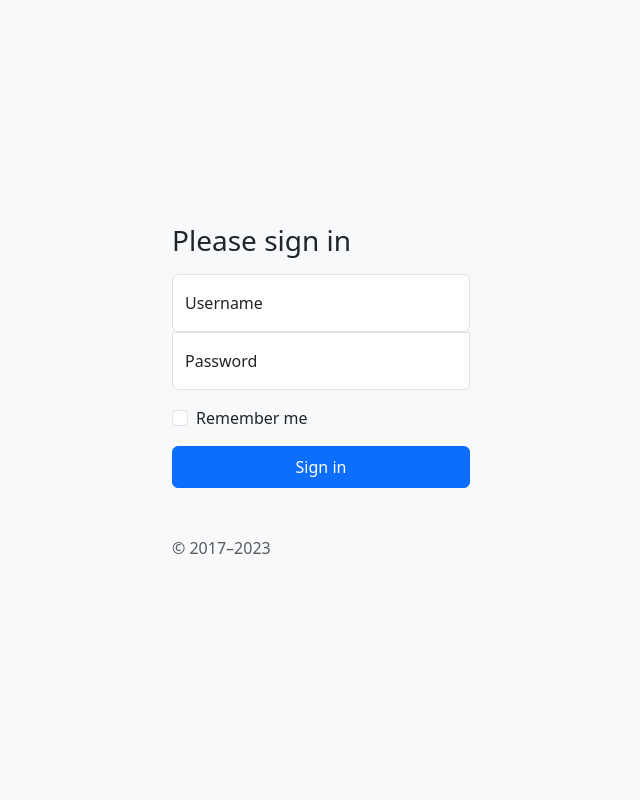
After one commit to FrenchRuin/PizzaDelivery, a FastAPI app: template app/templates/login.html in a window 1280 px wide. The commit adds this page. Shown: the whole page, without its empty margins (319-959 px from the left). Run offline with FastAPI, Linux system fonts and the light colour scheme; the template is opened without the code that fills it, so the values that code supplies are empty; parts of the project's set-up code (start-up, migrations or seed data) failed here and were passed over.

Commit message:
login page create

```diff
--- a/app/main.py
+++ b/app/main.py
@@ -4,7 +4,7 @@ from app.routers.page_routes import page_router
 from fastapi_jwt_auth import AuthJWT
 from app.db.schemas import Settings
 from starlette.middleware.cors import CORSMiddleware
-import inspect, re
+import inspect, re, uvicorn
 from fastapi import FastAPI
 from fastapi.routing import APIRoute
 from fastapi.openapi.utils import get_openapi
@@ -13,7 +13,6 @@ app = FastAPI()
 app.include_router(auth_router)
 app.include_router(order_router)
 app.include_router(page_router)
-
 
 # CORS Setting
 origins = [
@@ -81,3 +80,6 @@ def custom_openapi():
 
 
 app.openapi = custom_openapi
+
+if __name__ == '__main__':
+    uvicorn.run("main:app",host='0.0.0.0', port=8000, reload=True)
--- a/app/static/style.css
+++ /dev/null
@@ -1 +0,0 @@
-h1 { color: green; }
--- a/app/templates/index.html
+++ b/app/templates/index.html
@@ -19,6 +19,7 @@
 <script>
 
     $(document).ready(function () {
+        console.log("DDDDD")
 
         var value = {
             "username": "toxic023",
--- /dev/null
+++ b/app/templates/login.html
@@ -0,0 +1,99 @@
+<!doctype html>
+<html lang="en">
+<head>
+    <meta charset="utf-8">
+    <meta name="viewport" content="width=device-width, initial-scale=1">
+    <title>Bootstrap demo</title>
+    <script src="https://ajax.googleapis.com/ajax/libs/jquery/3.6.0/jquery.min.js"></script>
+    <link href="https://cdn.jsdelivr.net/npm/bootstrap@5.3.2/dist/css/bootstrap.min.css" rel="stylesheet"
+          integrity="sha384-T3c6CoIi6uLrA9TneNEoa7RxnatzjcDSCmG1MXxSR1GAsXEV/Dwwykc2MPK8M2HN" crossorigin="anonymous">
+    <script src="https://cdn.jsdelivr.net/npm/bootstrap@5.3.2/dist/js/bootstrap.bundle.min.js"
+            integrity="sha384-C6RzsynM9kWDrMNeT87bh95OGNyZPhcTNXj1NW7RuBCsyN/o0jlpcV8Qyq46cDfL"
+            crossorigin="anonymous"></script>
+</head>
+
+<style>
+    html,
+    body {
+        height: 100%;
+    }
+
+    .form-signin {
+        max-width: 330px;
+        padding: 1rem;
+    }
+
+    .form-signin .form-floating:focus-within {
+        z-index: 2;
+    }
+
+    .form-signin input[type="email"] {
+        margin-bottom: -1px;
+        border-bottom-right-radius: 0;
+        border-bottom-left-radius: 0;
+    }
+
+    .form-signin input[type="password"] {
+        margin-bottom: 10px;
+        border-top-left-radius: 0;
+        border-top-right-radius: 0;
+    }
+
+
+</style>
+<body class="d-flex align-items-center py-4 bg-body-tertiary">
+<main class="form-signin w-100 m-auto">
+    <form>
+        <h1 class="h3 mb-3 fw-normal">Please sign in</h1>
+
+        <div class="form-floating">
+            <input type="text" class="form-control" id="username" name="username" placeholder="name@example.com">
+            <label for="username">Username</label>
+        </div>
+        <div class="form-floating">
+            <input type="password" class="form-control" id="password" name="password" placeholder="Password">
+            <label for="password">Password</label>
+        </div>
+
+        <div class="form-check text-start my-3">
+            <input class="form-check-input" type="checkbox" value="remember-me" id="flexCheckDefault">
+            <label class="form-check-label" for="flexCheckDefault">
+                Remember me
+            </label>
+        </div>
+        <button class="btn btn-primary w-100 py-2" id="btnSignIn" type="button">Sign in</button>
+        <p class="mt-5 mb-3 text-body-secondary">&copy; 2017–2023</p>
+    </form>
+</main>
+</body>
+
+<script>
+
+    $(document).ready(function () {
+
+
+
+        // Request body parameters
+        $("#btnSignIn").click(function () {
+            $.ajax({
+                url: "/auth/login",
+                data: {
+                    "username": $("#username").val(),
+                    "password" : $("#password").val(),
+                },
+                type: "POST",
+                dataType: "json",
+                contentsType: "application/json",
+                success: function (response) {
+                    localStorage.setItem("accessToken", response.access)
+                    location.replace("/")
+                },
+                error: function () {
+                    alert("아이디 또는 비밀번호를 확인해주세요.")
+                },
+            });
+        });
+    });
+
+</script>
+</html>
```
Also changed, not shown: app/routers/auth_routes.py (+26 -23 lines), app/routers/page_routes.py (+8 -2 lines).
